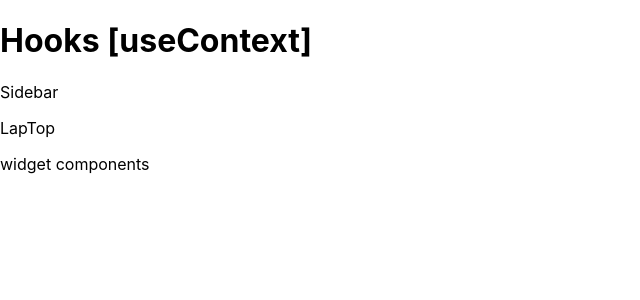
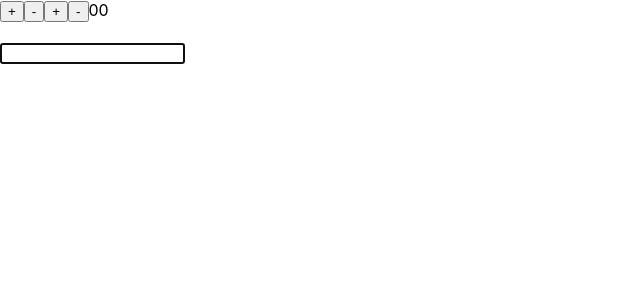
Before and after one commit to hayetmnasrighabri/les-hooks, a React (Create React App) app: page / in a window 1280 px wide. Shown: the top 300 px of the page, without its empty margins (0-640 px from the left). Built offline with nearby package versions, Linux system fonts and the light colour scheme.

Commit message:
UseRef exple1

```diff
--- a/src/App.js
+++ b/src/App.js
@@ -1,20 +1,34 @@
-import React, { createContext, useState } from 'react'
-import Sidebar from './components/Sidebar'
-import Widget from './components/Widget'
+import React from 'react'
+import { useRef } from 'react'
+import { useEffect } from 'react'
+import { useState } from 'react'
 
-export const ProductContext=createContext()
 function App() {
-  const [product, setProduct]= useState('LapTop')
+  const[mohamed, setMohamed]=useState(0)
+  const[x,setX]=useState(0)
+  const r = useRef(null)
+  useEffect(()=>{
+    r.current.focus()
+  },[])
+  const plushandler=()=>{
+    setMohamed(mohamed+3)
+  }
+
+  const minsehandler=()=>{
+    setMohamed(mohamed-1)
+  }
   return (
-
-      <ProductContext.Provider value={product}>
-        <div className='App'>
-      <h1>Hooks [useContext]</h1>
-      <Sidebar/>
-      <Widget/>
-      </div>
-      </ProductContext.Provider>
-
+    <div className='App'>
+      <button onClick={plushandler}>+</button>
+      <button onClick={minsehandler}>-</button>
+      <button onClick={()=>setX(x+3)}>+</button>
+      <button onClick={()=>setX(x-3)}>-</button>
+      {mohamed}
+      {x}
+      <br/>
+      <br/>
+      <input ref={r} />
+    </div>
   )
 }
 
```
